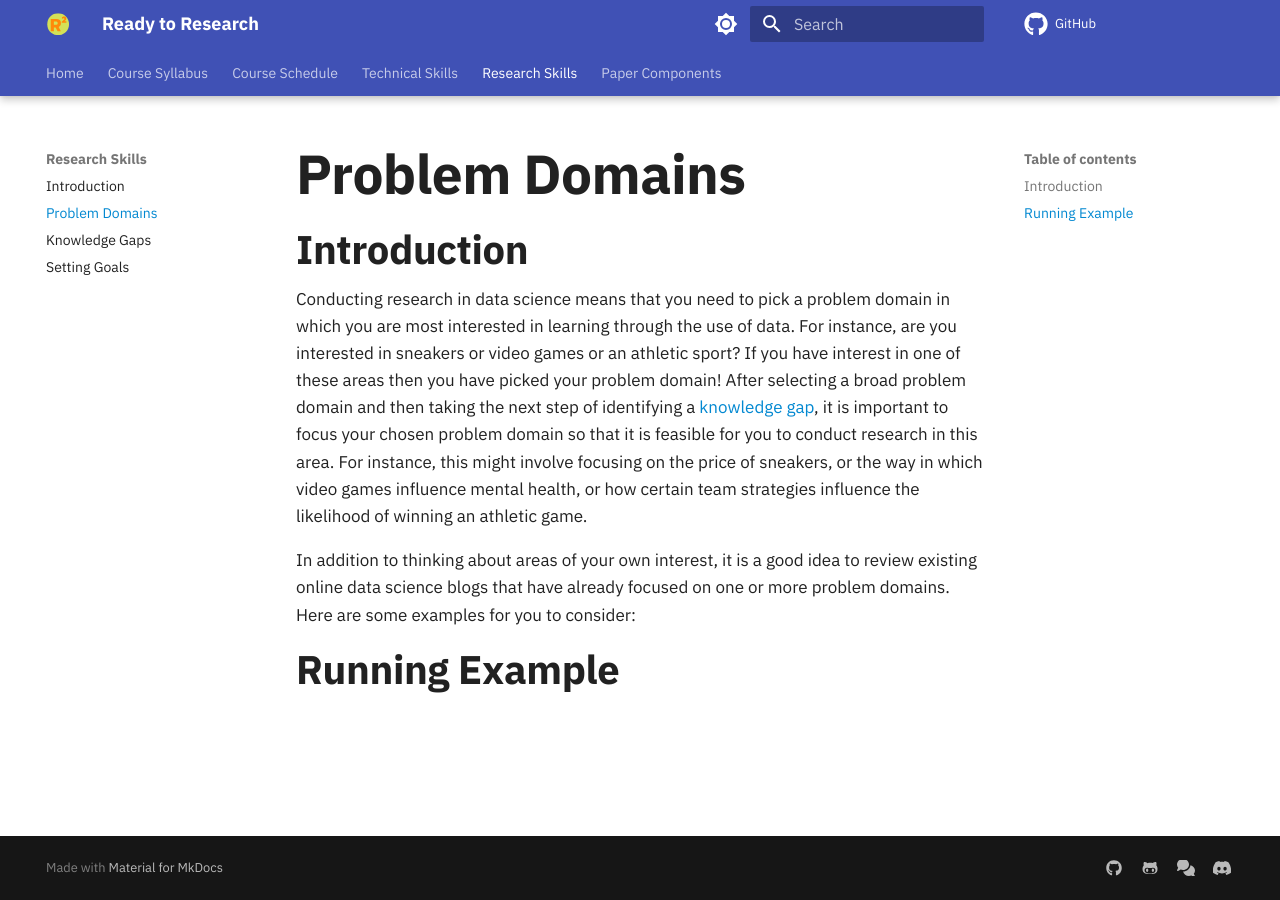
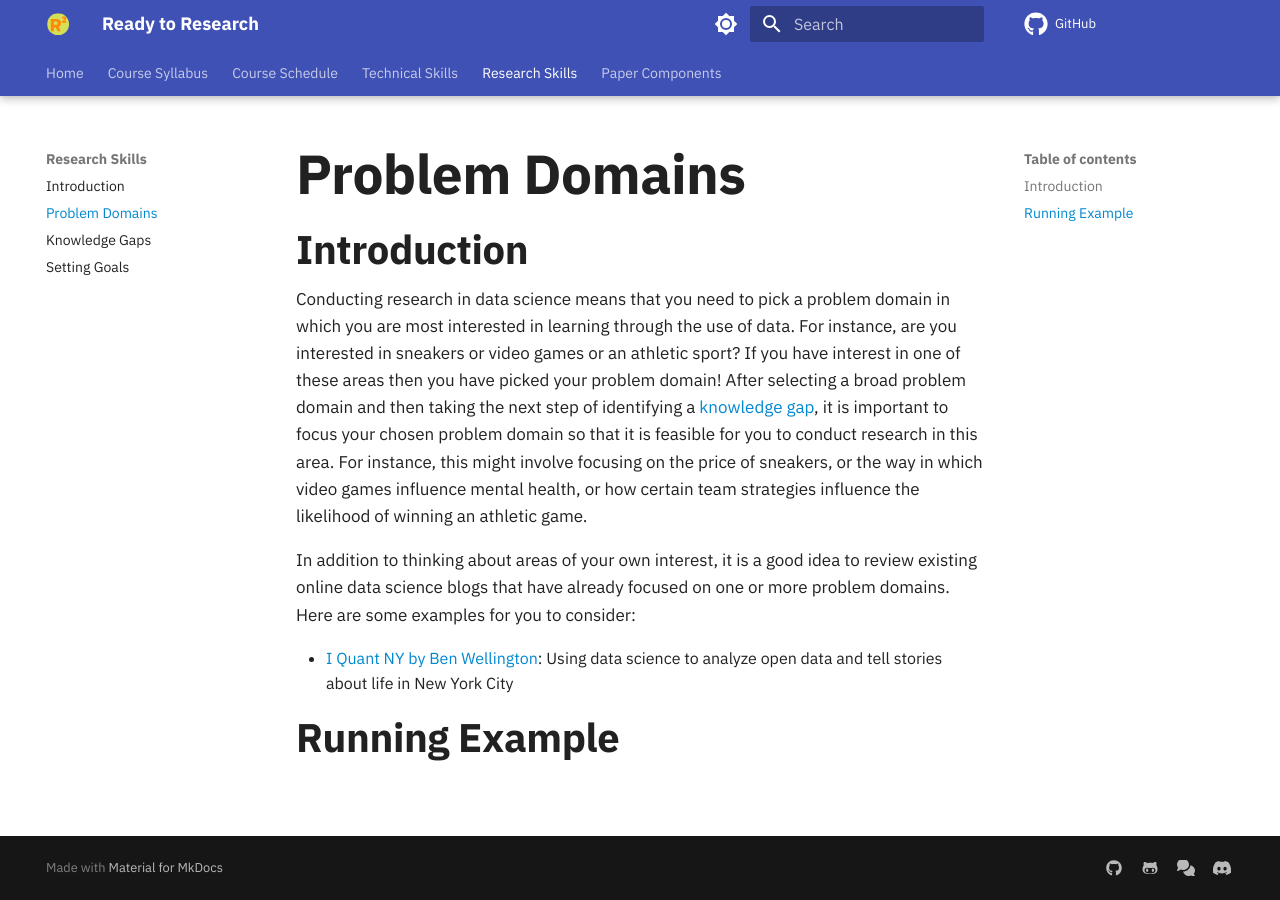
Before and after one commit to kaushal1014/research-paper-template-Athlete-Injuries, an MkDocs documentation site: the page built from docs/research-skills/problem-domains.md, in a window 1280 px wide. Built offline with MkDocs 1.6.1 and Material for MkDocs 9.7.7, drawn with Linux system fonts in a browser that asks for light colours; comment, search, counter and statistics services are not loaded.

Commit message:
feat: Add the first example of an existing blog in problem-domains.

```diff
--- a/docs/research-skills/problem-domains.md
+++ b/docs/research-skills/problem-domains.md
@@ -17,4 +17,7 @@ In addition to thinking about areas of your own interest, it is a good idea to
 review existing online data science blogs that have already focused on one or
 more problem domains. Here are some examples for you to consider:
 
+- [I Quant NY by Ben Wellington](https://iquantny.tumblr.com/): Using data
+  science to analyze open data and tell stories about life in New York City
+
 ## Running Example
```
